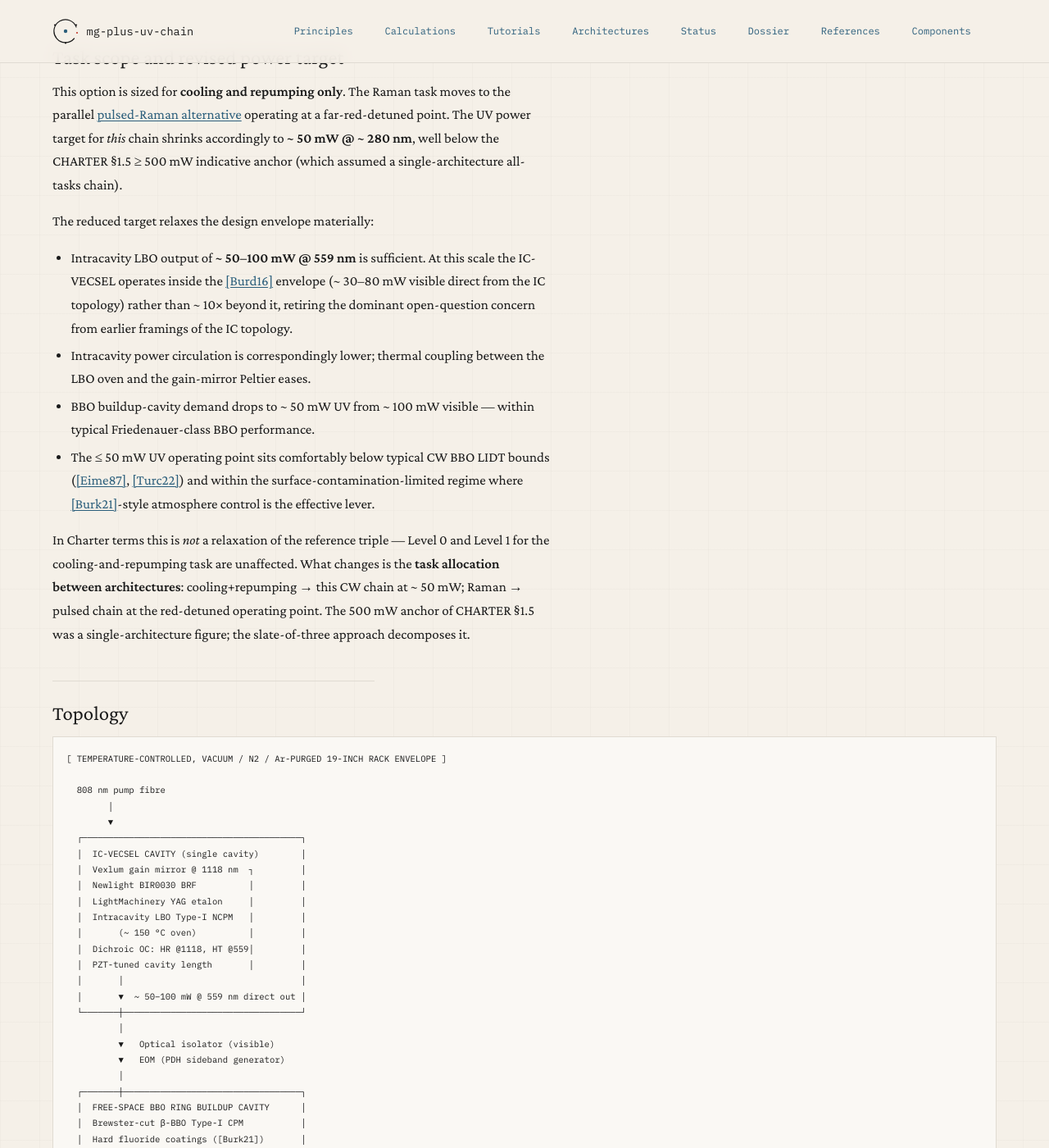
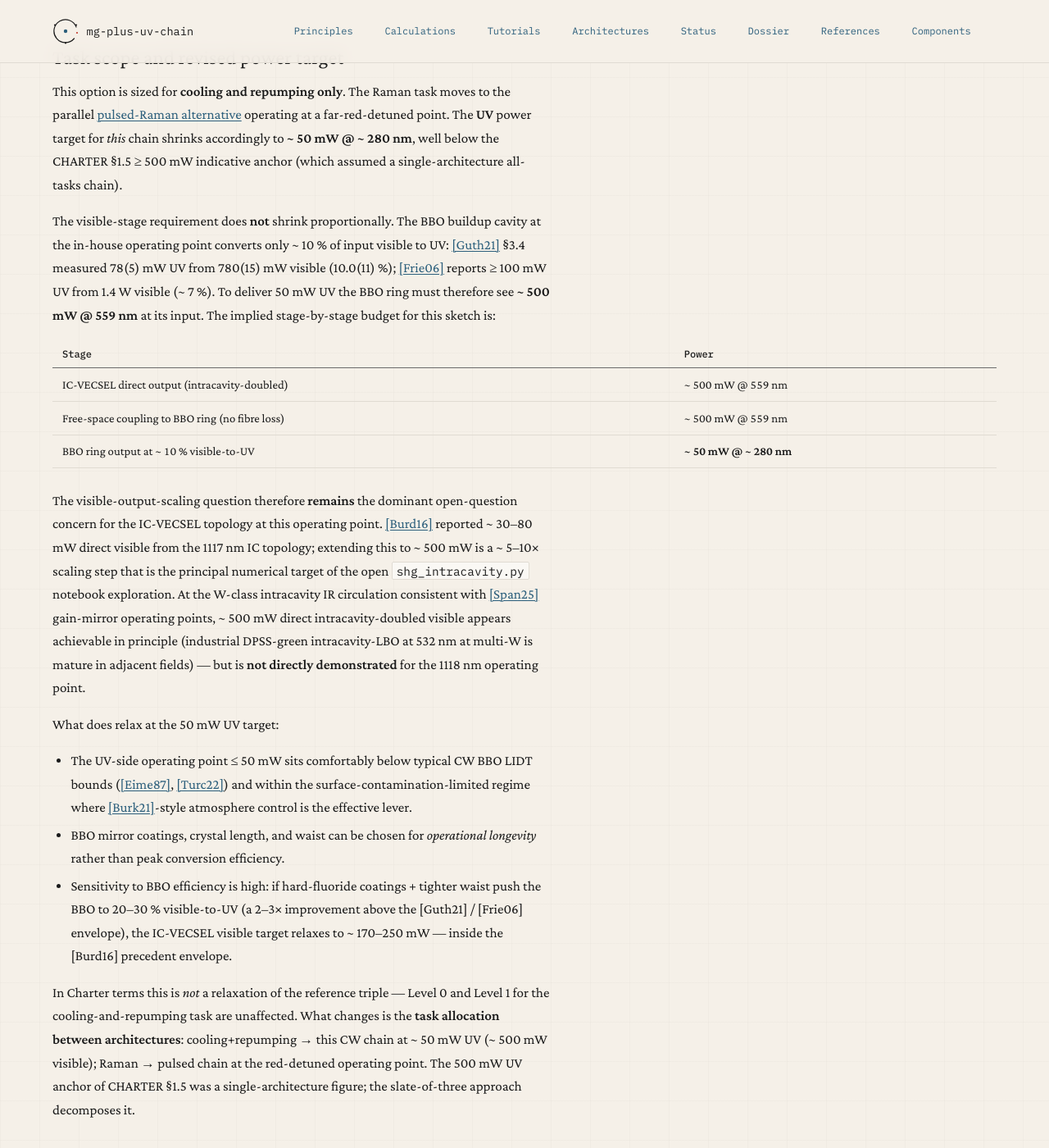
Before and after one commit to uwarring82/mg-plus-uv-chain, a Jekyll site: the page built from docs/architectures/ic-vecsel-alternative.md, in a window 1280 px wide and 1400 px high, scrolled down 914 px. Shown: the whole window at 82% size. Built offline with Jekyll 4.4.1, drawn with Linux system fonts in a browser that asks for light colours; some of the changed text lies outside the part shown.

Commit message:
fix(architectures): correct IC-VECSEL visible-stage budget — needs ~ 500 mW visible to deliver 50 mW UV
The earlier framing implied that the cooling-and-repumping-only task
allocation (50 mW UV) relaxed the IC-VECSEL visible target to
~ 50-100 mW @ 559 nm, which would have been inside the [Burd16]
~ 30-80 mW envelope and retired the dominant open-question concern.
That was wrong: the BBO buildup cavity at the in-house operating point
converts only ~ 10 % visible-to-UV ([Guth21] §3.4 measured 78(5) mW UV
from 780(15) mW visible; [Frie06] reports ~ 7 % at 1.4 W visible). To
deliver 50 mW UV the BBO ring needs ~ 500 mW @ 559 nm at its input.

The visible-output-scaling question therefore remains the dominant
open-question concern for the IC-VECSEL topology even at the relaxed
UV target. Extending [Burd16]'s ~ 30-80 mW direct visible from the
1117 nm IC topology to ~ 500 mW is a ~ 5-10x scaling step, which is
the principal numerical target of the open shg_intracavity.py notebook
exploration. Sensitivity to BBO efficiency is high: hard-fluoride
coatings ([Burk21]) plus tighter waist could plausibly push BBO to
20-30 % visible-to-UV, relaxing the visible target to ~ 170-250 mW
(inside the [Burd16] envelope).

Updates:
  - logbook/2026-05-08-ic-vecsel-alternative-topology.md
    §1a: rewrite to surface the 500 mW visible / 50 mW UV stage budget
         and to retract the "output-scaling concern retired" claim
    §2 topology diagram: footer now shows ~ 500 mW @ 559 nm direct out
    §7 cons: visible-output-scaling restored as dominant open-question
         concern with corrected numbers
  - docs/architectures/ic-vecsel-alternative.md
    Mirrors the logbook corrections; adds a stage-by-stage budget table
    (IC-VECSEL direct out -> BBO input -> BBO output)

Charter compliance: unchanged. The reference triple is still preserved
as the CW-chain operating point; this commit only corrects the
stage-by-stage power budget within the cooling-and-repumping task.

Co-Authored-By: Claude Opus 4.7 (1M context) <noreply@anthropic.com>

```diff
--- a/docs/architectures/ic-vecsel-alternative.md
+++ b/docs/architectures/ic-vecsel-alternative.md
@@ -22,16 +22,25 @@ Replace the three-cavity Friedenauer chain (Yb-fibre seed → external LBO ring
 
 ## Task scope and revised power target
 
-This option is sized for **cooling and repumping only**. The Raman task moves to the parallel [pulsed-Raman alternative](pulsed-raman-alternative.html) operating at a far-red-detuned point. The UV power target for *this* chain shrinks accordingly to **~ 50 mW @ ~ 280 nm**, well below the CHARTER §1.5 ≥ 500 mW indicative anchor (which assumed a single-architecture all-tasks chain).
+This option is sized for **cooling and repumping only**. The Raman task moves to the parallel [pulsed-Raman alternative](pulsed-raman-alternative.html) operating at a far-red-detuned point. The **UV** power target for *this* chain shrinks accordingly to **~ 50 mW @ ~ 280 nm**, well below the CHARTER §1.5 ≥ 500 mW indicative anchor (which assumed a single-architecture all-tasks chain).
 
-The reduced target relaxes the design envelope materially:
+The visible-stage requirement does **not** shrink proportionally. The BBO buildup cavity at the in-house operating point converts only ~ 10 % of input visible to UV: [[Guth21]](../references.html#guth21) §3.4 measured 78(5) mW UV from 780(15) mW visible (10.0(11) %); [[Frie06]](../references.html#frie06) reports ≥ 100 mW UV from 1.4 W visible (~ 7 %). To deliver 50 mW UV the BBO ring must therefore see **~ 500 mW @ 559 nm** at its input. The implied stage-by-stage budget for this sketch is:
 
-- Intracavity LBO output of **~ 50–100 mW @ 559 nm** is sufficient. At this scale the IC-VECSEL operates inside the [[Burd16]](../references.html#burd16) envelope (~ 30–80 mW visible direct from the IC topology) rather than ~ 10× beyond it, retiring the dominant open-question concern from earlier framings of the IC topology.
-- Intracavity power circulation is correspondingly lower; thermal coupling between the LBO oven and the gain-mirror Peltier eases.
-- BBO buildup-cavity demand drops to ~ 50 mW UV from ~ 100 mW visible — within typical Friedenauer-class BBO performance.
-- The ≤ 50 mW UV operating point sits comfortably below typical CW BBO LIDT bounds ([[Eime87]](../references.html#eime87), [[Turc22]](../references.html#turc22)) and within the surface-contamination-limited regime where [[Burk21]](../references.html#burk21)-style atmosphere control is the effective lever.
+| Stage | Power |
+|---|---|
+| IC-VECSEL direct output (intracavity-doubled) | ~ 500 mW @ 559 nm |
+| Free-space coupling to BBO ring (no fibre loss) | ~ 500 mW @ 559 nm |
+| BBO ring output at ~ 10 % visible-to-UV | **~ 50 mW @ ~ 280 nm** |
 
-In Charter terms this is *not* a relaxation of the reference triple — Level 0 and Level 1 for the cooling-and-repumping task are unaffected. What changes is the **task allocation between architectures**: cooling+repumping → this CW chain at ~ 50 mW; Raman → pulsed chain at the red-detuned operating point. The 500 mW anchor of CHARTER §1.5 was a single-architecture figure; the slate-of-three approach decomposes it.
+The visible-output-scaling question therefore **remains** the dominant open-question concern for the IC-VECSEL topology at this operating point. [[Burd16]](../references.html#burd16) reported ~ 30–80 mW direct visible from the 1117 nm IC topology; extending this to ~ 500 mW is a ~ 5–10× scaling step that is the principal numerical target of the open `shg_intracavity.py` notebook exploration. At the W-class intracavity IR circulation consistent with [[Span25]](../references.html#span25) gain-mirror operating points, ~ 500 mW direct intracavity-doubled visible appears achievable in principle (industrial DPSS-green intracavity-LBO at 532 nm at multi-W is mature in adjacent fields) — but is **not directly demonstrated** for the 1118 nm operating point.
+
+What does relax at the 50 mW UV target:
+
+- The UV-side operating point ≤ 50 mW sits comfortably below typical CW BBO LIDT bounds ([[Eime87]](../references.html#eime87), [[Turc22]](../references.html#turc22)) and within the surface-contamination-limited regime where [[Burk21]](../references.html#burk21)-style atmosphere control is the effective lever.
+- BBO mirror coatings, crystal length, and waist can be chosen for *operational longevity* rather than peak conversion efficiency.
+- Sensitivity to BBO efficiency is high: if hard-fluoride coatings + tighter waist push the BBO to 20–30 % visible-to-UV (a 2–3× improvement above the [Guth21] / [Frie06] envelope), the IC-VECSEL visible target relaxes to ~ 170–250 mW — inside the [Burd16] precedent envelope.
+
+In Charter terms this is *not* a relaxation of the reference triple — Level 0 and Level 1 for the cooling-and-repumping task are unaffected. What changes is the **task allocation between architectures**: cooling+repumping → this CW chain at ~ 50 mW UV (~ 500 mW visible); Raman → pulsed chain at the red-detuned operating point. The 500 mW UV anchor of CHARTER §1.5 was a single-architecture figure; the slate-of-three approach decomposes it.
 
 ## Topology
 
@@ -51,7 +60,9 @@ In Charter terms this is *not* a relaxation of the reference triple — Level 0
   │  Dichroic OC: HR @1118, HT @559│         │
   │  PZT-tuned cavity length       │         │
   │       │                                  │
-  │       ▼  ~ 50–100 mW @ 559 nm direct out │
+  │       ▼  ~ 500 mW @ 559 nm direct out    │
+  │          (BBO ~ 10 % visible-to-UV       │
+  │           per [Guth21] / [Frie06])       │
   └───────┼──────────────────────────────────┘
           │
           ▼   Optical isolator (visible)
```
Also changed, not shown: logbook/2026-05-08-ic-vecsel-alternative-topology.md (+19 -10 lines).
